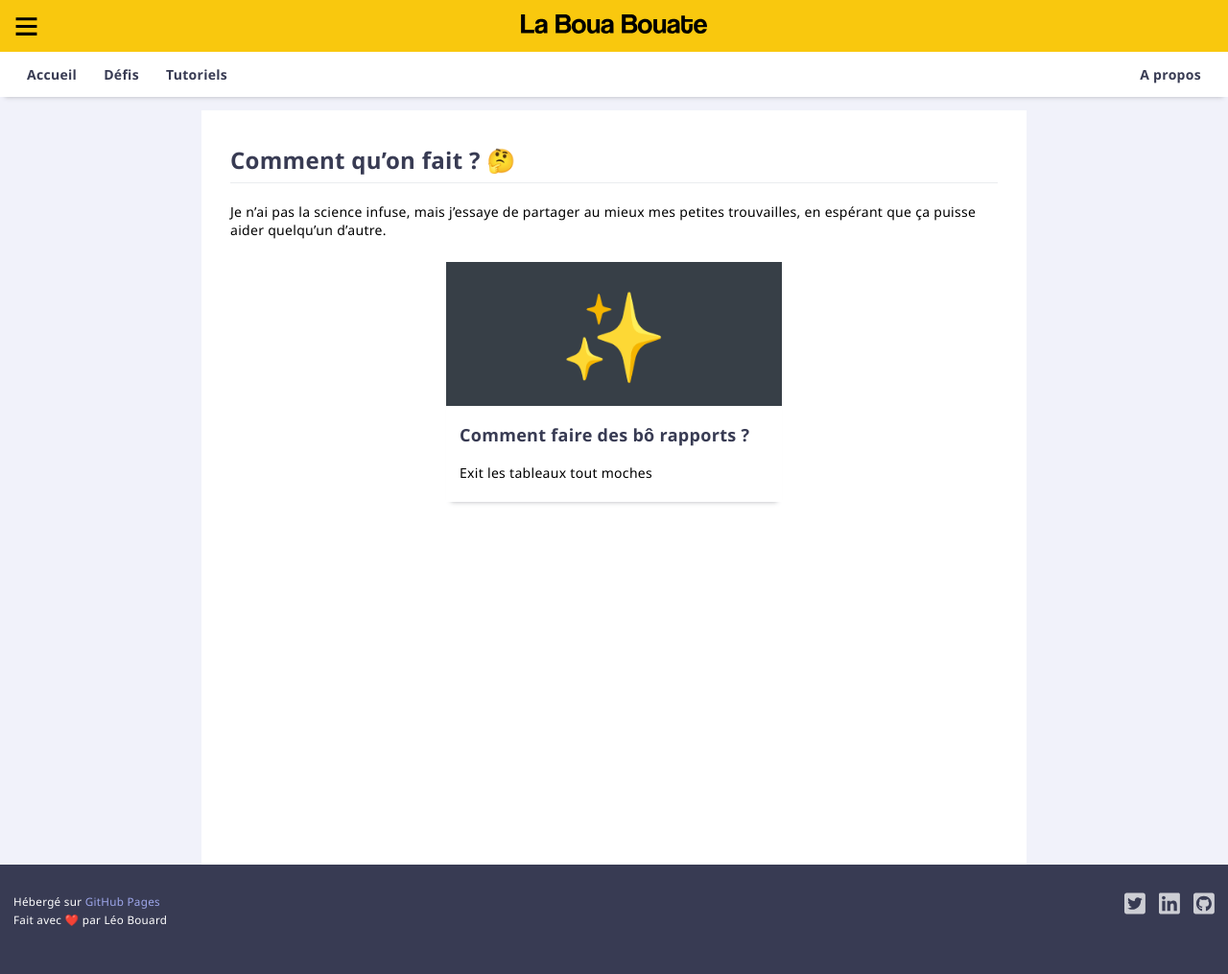
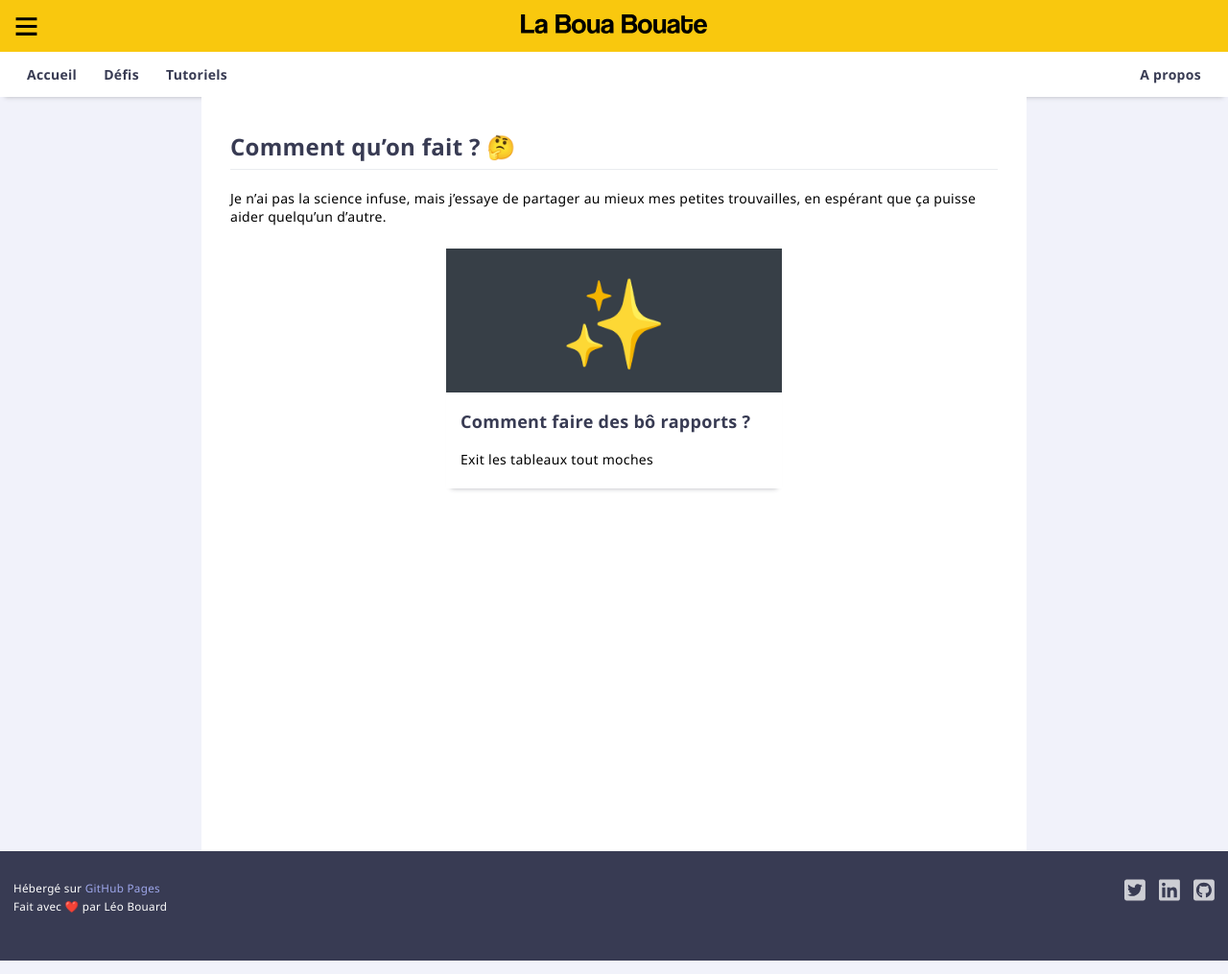
Before and after one commit to leobouard/leobouard.github.io, a Jekyll site: the page built from howto.md, in a window 1280 px wide. Shown: the whole page at 96% size. Built offline with Jekyll 4.4.1, drawn with Linux system fonts in a browser that asks for light colours; our own code applies the rules of GitHub Pages for plain Markdown files.

Commit message:
Tweaking margin & padding

```diff
--- a/assets/css/posts.scss
+++ b/assets/css/posts.scss
@@ -41,8 +41,8 @@
 
 .postInfo {
     margin: 0;
-    padding-left: 1em;
-    padding-right: 1em;
+    padding-left: 15px;
+    padding-right: 15px;
     height: 100px;
 }
 
--- a/assets/css/style.scss
+++ b/assets/css/style.scss
@@ -29,7 +29,6 @@
 
 header {
     margin: 0;
-    margin-bottom: 1em;
 }
 
 .banner {
```
